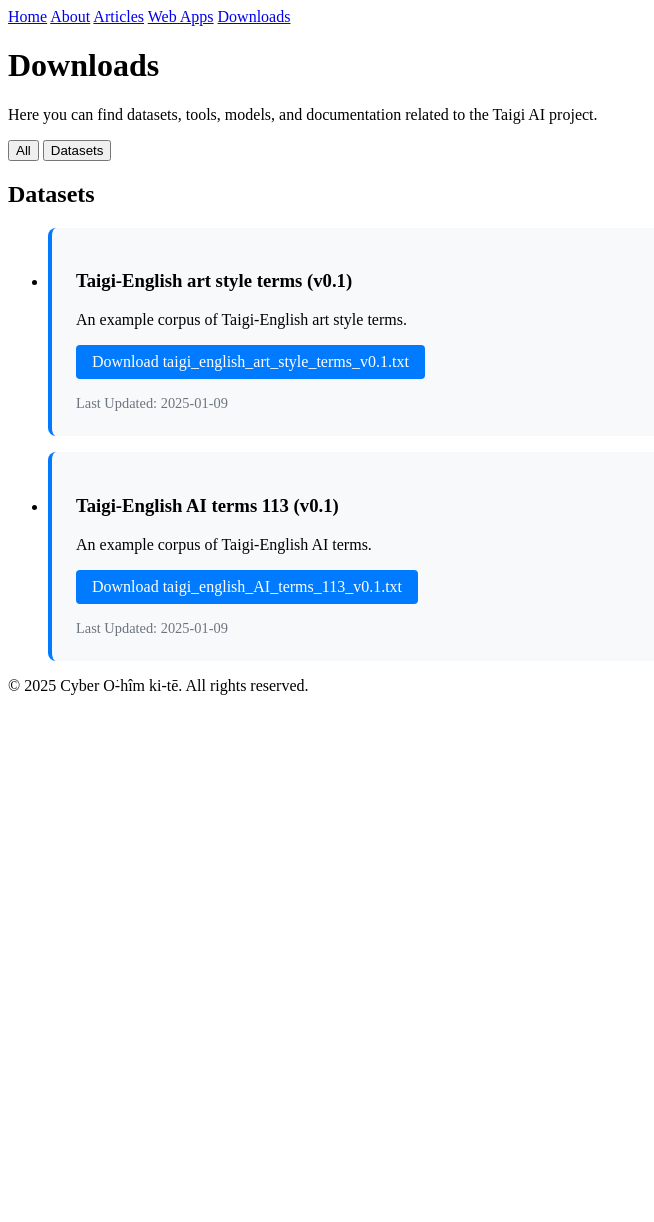
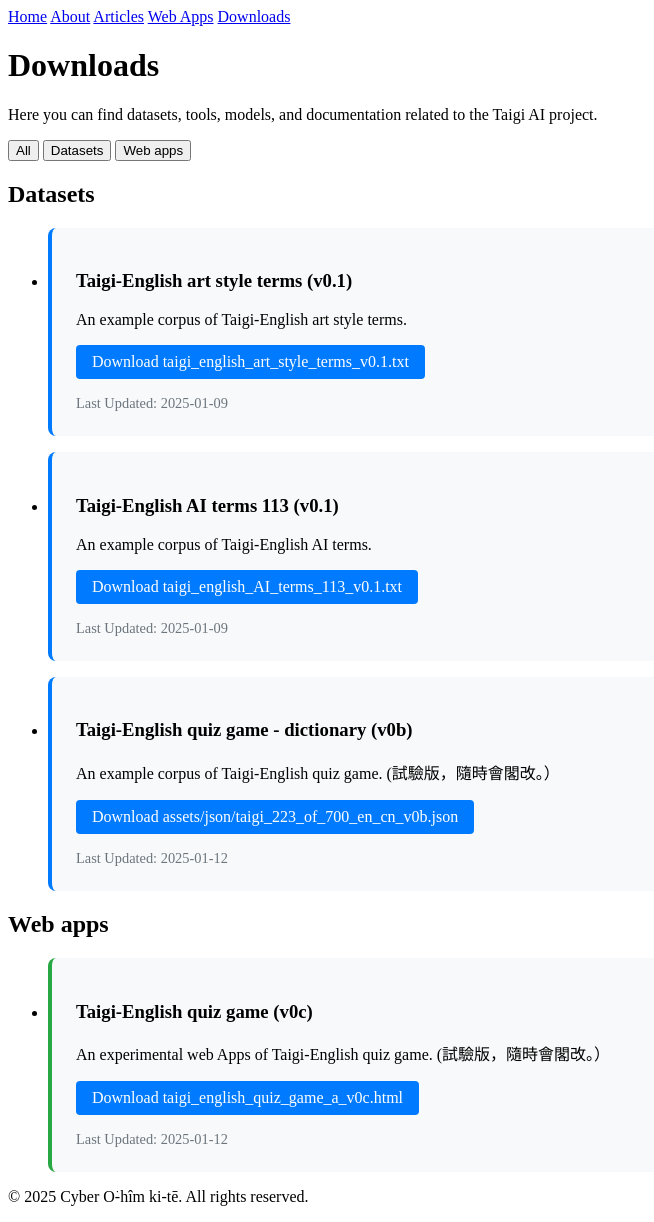
Before and after one commit to CyberOoHim/CyberOoHim.github.io, a Jekyll site: the page built from pages/downloads.html, in a window 1280 px wide. Shown: the whole page, without its empty margins (0-654 px from the left). Built offline with Jekyll 4.4.1, drawn with Linux system fonts in a browser that asks for light colours; before the commit the page ends 900 px from its top, so only the background shows below that.

Commit message:
Update downloads.yml

```diff
--- a/_data/downloads.yml
+++ b/_data/downloads.yml
@@ -16,14 +16,22 @@
     category: datasets
     updated: 2025-01-09
 
-#web-apps:
-  #- name: Taigi-English word game 01
-    #description: An example web Apps of Taigi-English word game.
-    #version: 1.0
-    #filename: Taigi_word_game_01_v0.1.html
-    #download_url: https://github.com/CyberOoHim/CyberOoHim.github.io/raw/main/_downloads/web-apps/Taigi_word_game_a_v0.1.html
-    #category: web-apps
-    #updated: 2025-01-10
+  - name: Taigi-English quiz game - dictionary
+    description: An example corpus of Taigi-English quiz game. (試驗版，隨時會閣改。）
+    version: 0b
+    filename: assets/json/taigi_223_of_700_en_cn_v0b.json
+    download_url: https://github.com/CyberOoHim/CyberOoHim.github.io/raw/main/assets/json/taigi_223_of_700_en_cn_v0b.json
+    category: datasets
+    updated: 2025-01-12
+
+web-apps:
+  - name: Taigi-English quiz game
+    description: An experimental web Apps of Taigi-English quiz game. (試驗版，隨時會閣改。）
+    version: 0c
+    filename: taigi_english_quiz_game_a_v0c.html
+    download_url: https://github.com/CyberOoHim/CyberOoHim.github.io/raw/main/pages/taigi_english_quiz_game_a_v0c.html
+    category: web-apps
+    updated: 2025-01-12
 
 #tools:
   #- name: Example Tool
```
